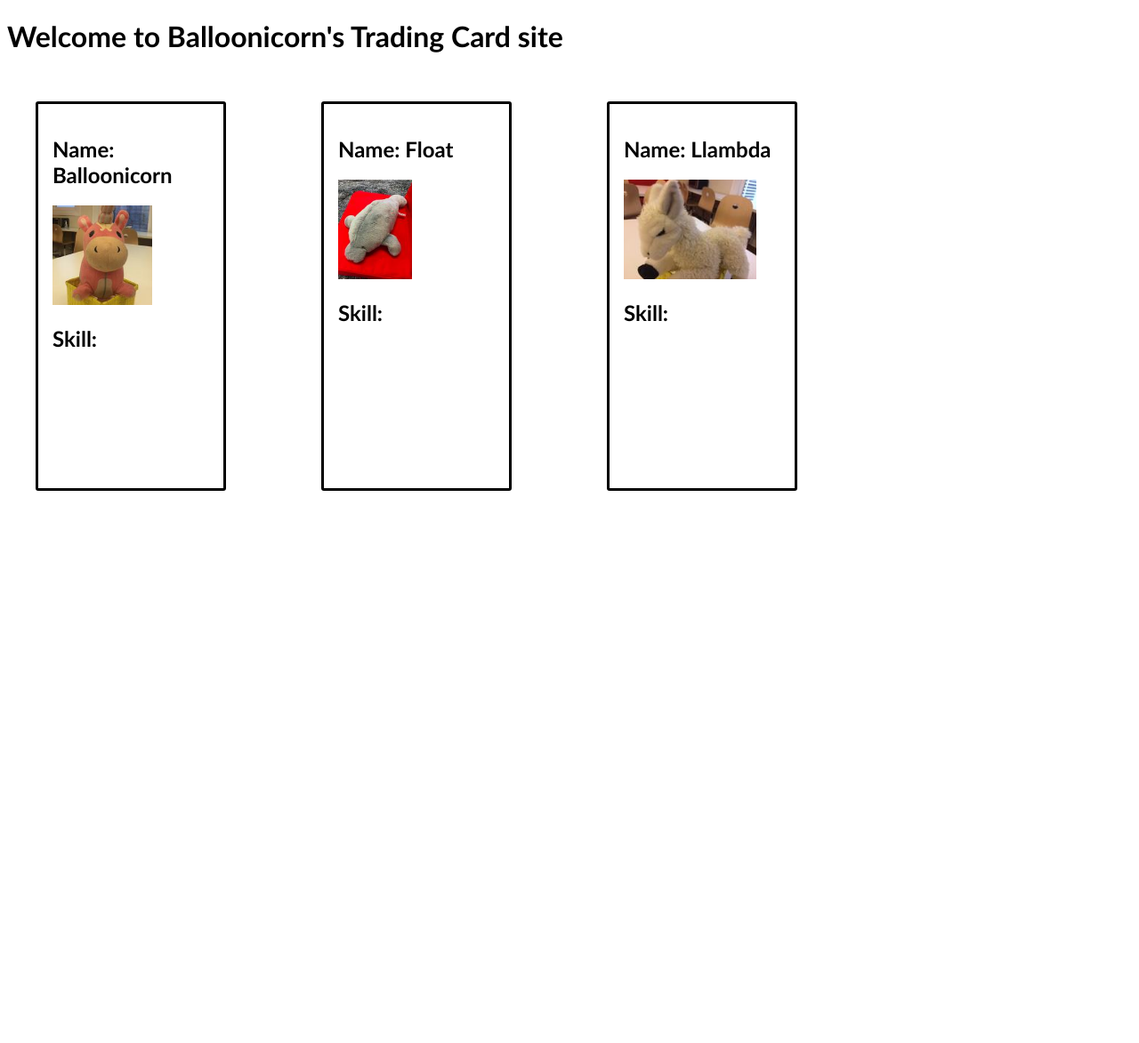
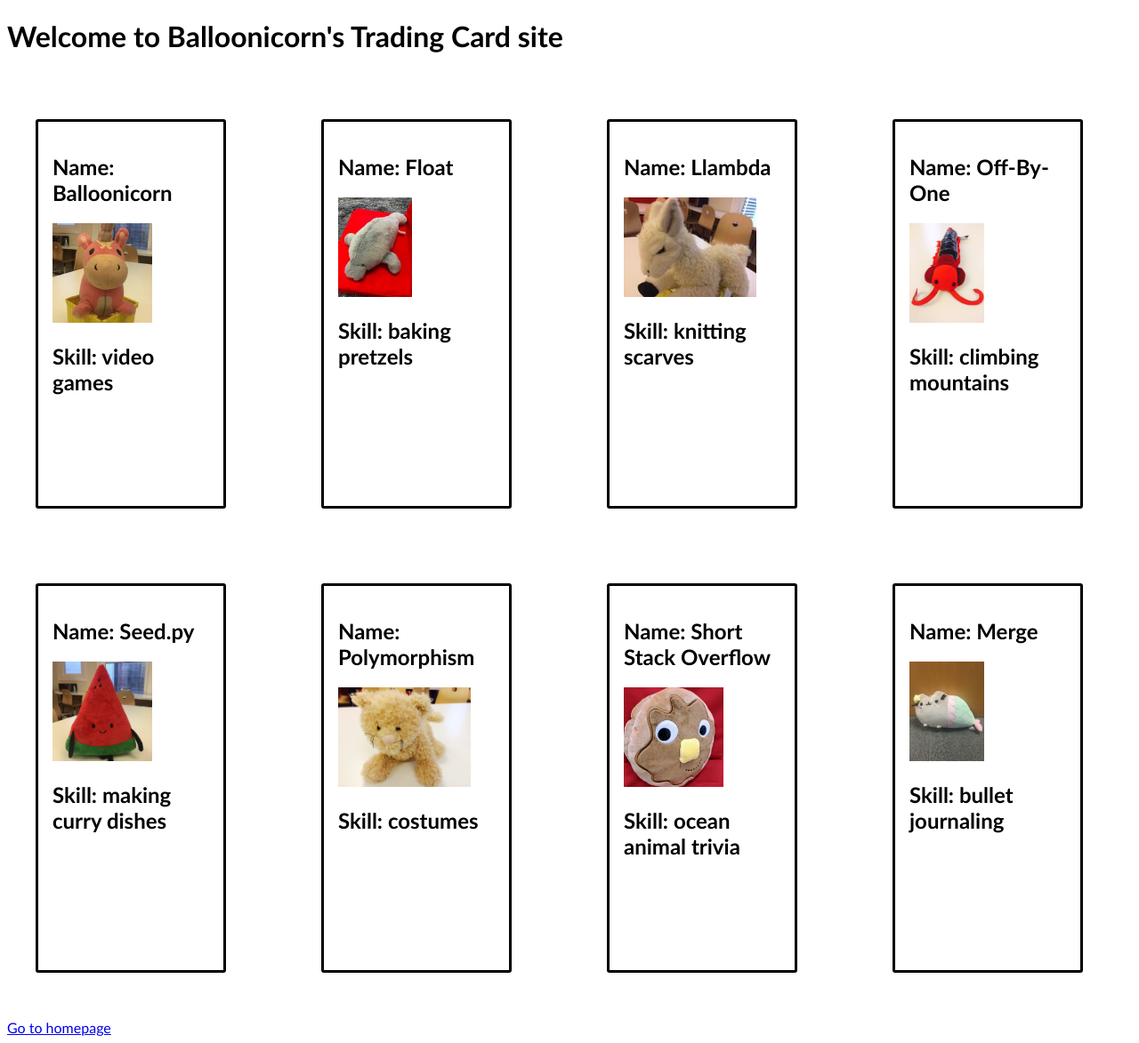
Before and after one commit to d-aranda/react-trading-cards, a Flask app: page /cards in a window 1280 px wide. Shown: the whole page at 89% size. Before the commit the page ends 552 px from the top, so only its background shows below. Run offline with Flask 2, Linux system fonts and the light colour scheme; some libraries are stand-ins or nearby versions.

Commit message:
Completed part 1

```diff
--- a/server.py
+++ b/server.py
@@ -17,5 +17,11 @@ def show_cards():
     return render_template('cards.html')
 
 
+@app.route('/about')
+def show_about():
+    """show about page"""
+
+    return render_template("about.html")
+
 if __name__ == '__main__':
     app.run(debug=True, host='0.0.0.0')
--- a/static/css/site.css
+++ b/static/css/site.css
@@ -21,3 +21,8 @@ body {
 img {
   height: 7em;
 }
+
+#home-img {
+  width:300px;
+  height:auto;
+}
--- a/static/js/tradingCard.jsx
+++ b/static/js/tradingCard.jsx
@@ -2,9 +2,52 @@
 
 const tradingCardData = [
   {
-    name: 'Balloonicorn',
-    skill: 'video games',
-    imgUrl: '/static/img/balloonicorn.jpg',
+    name: "Balloonicorn",
+    skill: "video games",
+    imgUrl: "/static/img/balloonicorn.jpg",
+    cardId: 1,
+  },
+  {
+    name: "Float",
+    skill: "baking pretzels",
+    imgUrl: "/static/img/float.jpg",
+    cardId: 2,
+  },
+  {
+    name: "Llambda",
+    skill: "knitting scarves",
+    imgUrl: "/static/img/llambda.jpg",
+    cardId: 3,
+  },
+  {
+    name: "Off-By-One",
+    skill: "climbing mountains",
+    imgUrl: "/static/img/off-by-one.jpeg",
+    cardId: 4,
+  },
+  {
+    name: "Seed.py",
+    skill: "making curry dishes",
+    imgUrl: "/static/img/seedpy.jpeg",
+    cardId: 5,
+  },
+  {
+    name: "Polymorphism",
+    skill: "costumes",
+    imgUrl: "/static/img/polymorphism.jpeg",
+    cardId: 6,
+  },
+  {
+    name: "Short Stack Overflow",
+    skill: "ocean animal trivia",
+    imgUrl: "/static/img/shortstack-overflow.jpeg",
+    cardId: 7,
+  },
+  {
+    name: "Merge",
+    skill: "bullet journaling",
+    imgUrl: "/static/img/merge.png",
+    cardId: 8,
   },
 ];
 
@@ -13,22 +56,32 @@ function TradingCard(props) {
     <div className="card">
       <h2>Name: {props.name}</h2>
       <img src={props.imgUrl} alt="profile" />
-      <h2>Skill: </h2>
+      <h2>Skill: {props.skill} </h2>
     </div>
   );
 }
 
-ReactDOM.render(
-  <TradingCard name="Balloonicorn" skill="video games" imgUrl="/static/img/balloonicorn.jpg" />,
-  document.querySelector('#balloonicorn'),
-);
+function TradingCardContainer() {
+  const tradingCards = [];
 
-ReactDOM.render(
-  <TradingCard name="Float" skill="baking pretzels" imgUrl="/static/img/float.jpg" />,
-  document.querySelector('#float'),
-);
+  for (const currentCard of tradingCardData) {
+    tradingCards.push(
+      <TradingCard
+        name={currentCard.name}
+        skill={currentCard.skill}
+        imgUrl={currentCard.imgUrl}
+      />
+    );
+  }
 
-ReactDOM.render(
-  <TradingCard name="Llambda" skill="knitting scarves" imgUrl="/static/img/llambda.jpg" />,
-  document.querySelector('#llambda'),
-);
+  return (
+    <React.Fragment>
+      {tradingCards}
+      <div>
+        <a href="/">Go to homepage</a>
+      </div>
+    </React.Fragment>
+  );
+}
+
+ReactDOM.render(<TradingCardContainer />, document.querySelector("#all-cards"));
--- a/templates/cards.html
+++ b/templates/cards.html
@@ -17,6 +17,14 @@
 
   <!-- Mount Llambda's card on to this element. -->
   <div id="llambda"></div>
+
+   <!-- Mount Merge's card on to this element. -->
+   <div id="merge"></div>
+
+    <!-- Mount Off-by-one's card on to this element. -->
+  <div id="off-by-one"></div>
 </div>
 
+<div id="all-cards" class="grid"></div>
+
 {% endblock %}
--- a/templates/homepage.html
+++ b/templates/homepage.html
@@ -12,4 +12,6 @@
 <!-- Mount your react components on to this element. -->
 <div id="app"></div>
 
+
+
 {% endblock %}
```
Also changed, not shown: static/js/about.jsx (added, +17 -0 lines), static/js/homepage.jsx (+13 -1 lines), templates/about.html (added, +12 -0 lines), 1 other file.
